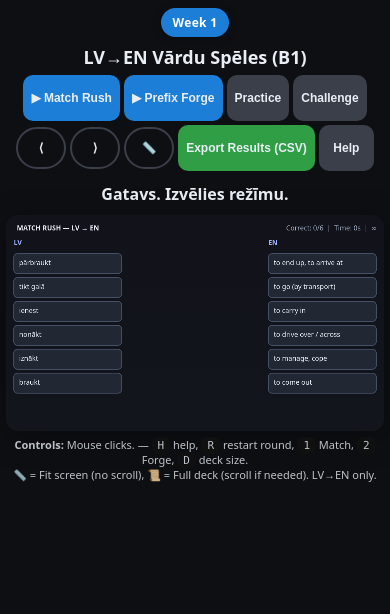
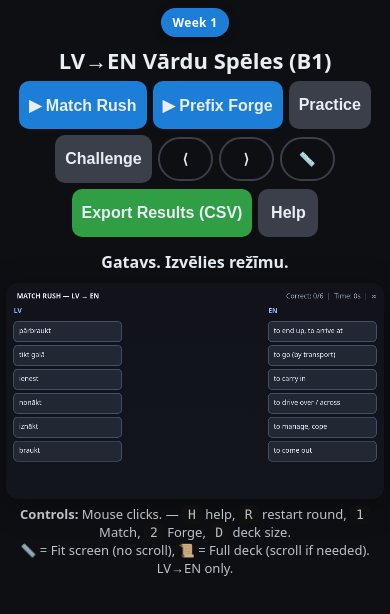
Before and after one commit to oerbey/Latvian_Lang_B1, a plain HTML site: page index.html in a window 390 px wide. Drawn offline with Linux system fonts and the light colour scheme.

Commit message:
Improve mobile readability and enable zoom

```diff
--- a/app.js
+++ b/app.js
@@ -201,6 +201,7 @@ function setupEventListeners(){
   let touchMoved = false;
 
   canvas.addEventListener('touchstart', e => {
+    if (e.touches.length > 1) return; // allow pinch-zoom
     e.preventDefault();
     touchStartTime = Date.now();
     touchMoved = false;
@@ -238,6 +239,7 @@ function setupEventListeners(){
   }, {passive: false});
 
   canvas.addEventListener('touchmove', e => {
+    if (e.touches.length > 1) return; // allow pinch-zoom
     e.preventDefault();
     touchMoved = true;
 
@@ -255,6 +257,7 @@ function setupEventListeners(){
   }, {passive: false});
 
   canvas.addEventListener('touchend', e => {
+    if (e.touches.length > 1 || e.changedTouches.length > 1) return; // allow pinch-zoom
     e.preventDefault();
     const touchDuration = Date.now() - touchStartTime;
 
--- a/index.html
+++ b/index.html
@@ -2,7 +2,7 @@
 <html lang="lv">
 <head>
 <meta charset="utf-8" />
-<meta name="viewport" content="width=device-width,initial-scale=1,maximum-scale=1,user-scalable=no,viewport-fit=cover" />
+<meta name="viewport" content="width=device-width,initial-scale=1,viewport-fit=cover" />
 <meta name="apple-mobile-web-app-capable" content="yes" />
 <meta name="apple-mobile-web-app-status-bar-style" content="black-translucent" />
 <meta name="format-detection" content="telephone=no" />
--- a/styles.css
+++ b/styles.css
@@ -34,11 +34,12 @@
   /* Mobile-specific styles */
   @media (max-width: 768px) {
     #wrap{padding:8px;}
-    h1{text-align:center;font-size:20px;}
+    h1{text-align:center;font-size:24px;}
     #header{justify-content:center;}
     #ui{gap:6px;justify-content:center;}
-    button{padding:12px 10px;font-size:13px;min-width:60px;min-height:48px;} /* Larger touch targets */
-    .small{padding:10px 8px;font-size:12px;min-height:44px;}
+    button{padding:14px 12px;font-size:16px;min-width:70px;min-height:52px;} /* Larger touch targets */
+    .small{padding:12px 10px;font-size:14px;min-height:48px;}
+    #legend{font-size:14px;}
     #status{order:10;width:100%;text-align:center;margin-top:8px;margin-left:0!important;}
     /* Stack buttons on very small screens */
     #ui{flex-direction:row;align-items:center;}
@@ -46,16 +47,17 @@
 
   @media (max-width: 480px) {
     #wrap{padding:6px;}
-    h1{font-size:18px;}
-    button{padding:10px 8px;font-size:12px;min-width:55px;min-height:46px;}
-    #ui{gap:4px;flex-wrap:wrap;}
+    h1{font-size:22px;}
+    button{padding:12px 10px;font-size:16px;min-width:60px;min-height:48px;}
+    #ui{gap:6px;flex-wrap:wrap;}
     /* Smaller buttons for tiny screens but still touch-friendly */
-    .small{min-width:50px;padding:8px 6px;min-height:42px;}
+    .small{min-width:55px;padding:10px 8px;min-height:44px;font-size:14px;}
+    #legend{font-size:13px;}
   }
 
   @media (max-width: 360px) {
-    button{padding:8px 6px;font-size:11px;min-width:50px;}
-    .small{min-width:45px;padding:6px 4px;}
+    button{padding:10px 6px;font-size:14px;min-width:50px;}
+    .small{min-width:45px;padding:8px 4px;font-size:12px;}
   }
 
   /* iOS Safari specific fixes */
```
